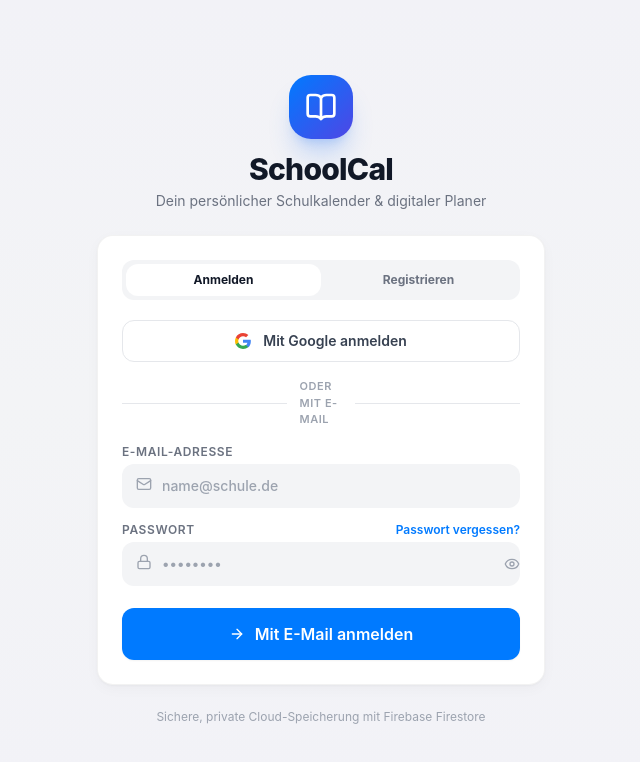
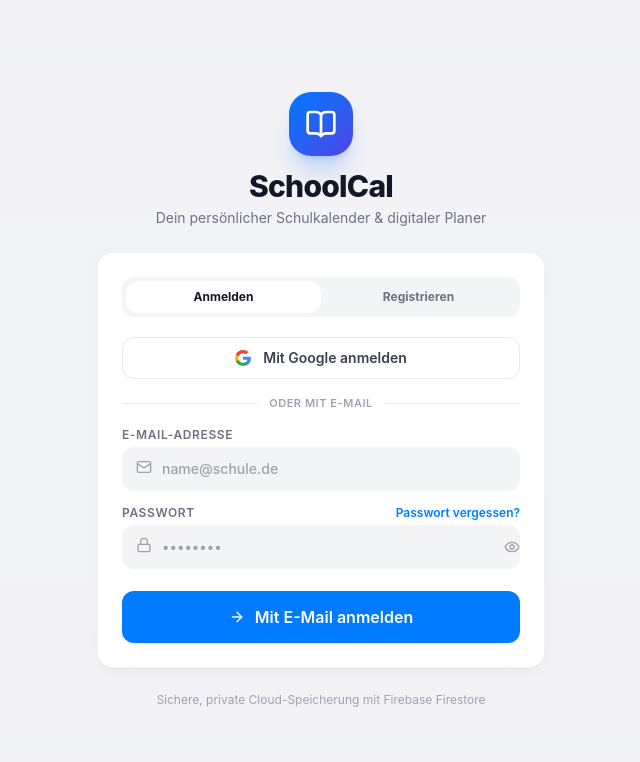
Before and after one commit to pamife/SchoolCal, a React (Vite) app: page / in a window 1280 px wide. Shown: the top 762 px of the page, without its empty margins (319-959 px from the left). Built offline with nearby package versions, Linux system fonts and the light colour scheme; no server answers; the database is empty.

Commit message:
fix: keep auth divider label on one line

```diff
--- a/src/components/auth/AuthScreen.tsx
+++ b/src/components/auth/AuthScreen.tsx
@@ -219,7 +219,7 @@
           {/* Divider */}
           <div className="relative flex items-center justify-center my-4">
             <div className="border-t border-gray-200 dark:border-white/10 w-full" />
-            <span className="bg-white dark:bg-ios-dark-card px-3 text-[11px] font-semibold text-gray-400 uppercase tracking-wider">
+            <span className="shrink-0 whitespace-nowrap bg-white dark:bg-ios-dark-card px-3 text-[11px] font-semibold text-gray-400 uppercase tracking-wider">
               oder mit E-Mail
             </span>
             <div className="border-t border-gray-200 dark:border-white/10 w-full" />
```
